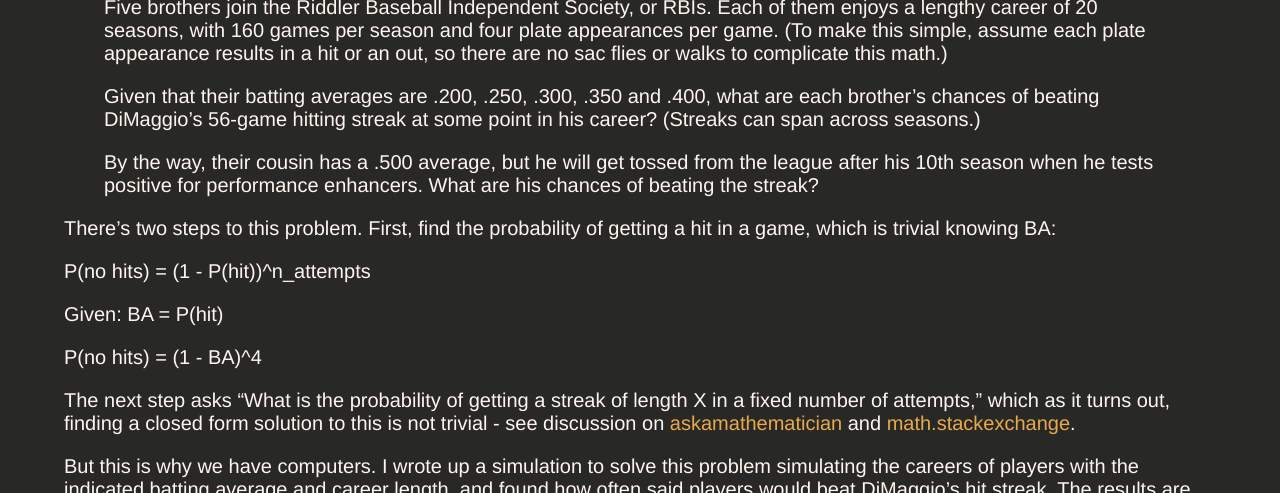
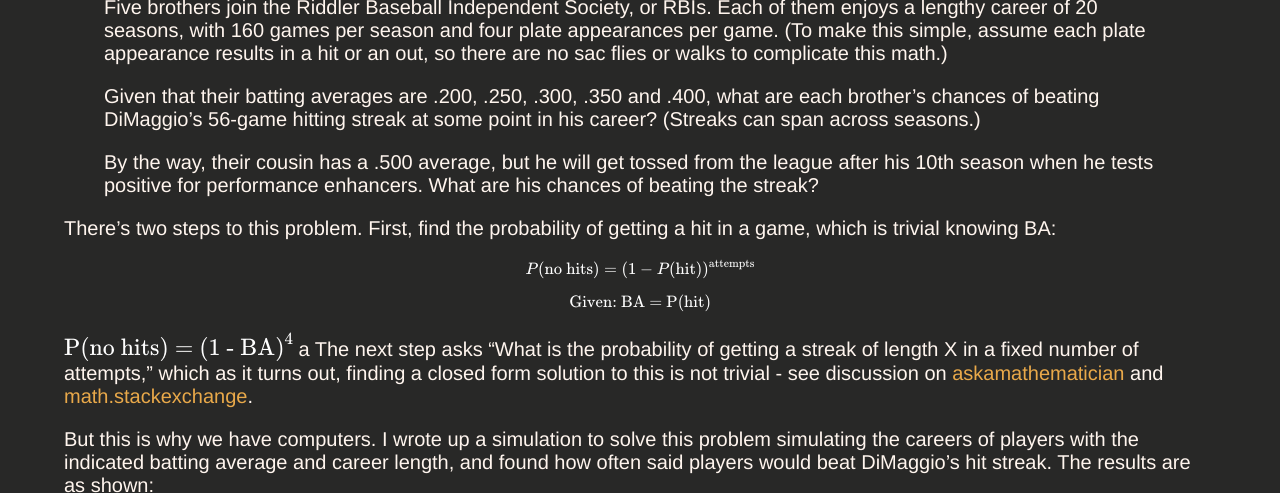
Before and after one commit to tjburch/tjburch.github.io, a Jekyll site: the page built from _posts/2019-05-12-fivethirtyeight_dimaggio.md, in a window 1280 px wide and 900 px high, scrolled down 681 px, cut to the strip 0-493 px from the top of the window. Built offline with Jekyll 4.4.1, drawn with Linux system fonts in a browser that asks for light colours; formulas are drawn with MathJax 3; comment, search, counter and statistics services are not loaded.

Commit message:
Add mathjax

```diff
--- a/_layouts/default.html
+++ b/_layouts/default.html
@@ -1,6 +1,7 @@
 <!DOCTYPE html>
+<script type="text/javascript" src="http://cdn.mathjax.org/mathjax/latest/MathJax.js?config=TeX-AMS-MML_HTMLorMML"></script>
+
 <html>
-
     <head>
         <title>{{ page.title }}</title>
 		<!-- link to main stylesheet -->
--- a/_posts/2019-05-12-fivethirtyeight_dimaggio.md
+++ b/_posts/2019-05-12-fivethirtyeight_dimaggio.md
@@ -18,12 +18,12 @@ The problem statement:
 
 There's two steps to this problem. First, find the probability of getting a hit in a game, which is trivial knowing BA:
 
-P(no hits) = (1 - P(hit))^n_attempts
+$$\color{white}{P(\text{no hits}) = (1 - P(\text{hit}))^{\text{attempts}}}$$
 
-Given: BA = P(hit)
+$$\color{white}{\text{Given: BA = P(hit)}}$$
 
-P(no hits) = (1 - BA)^4
-
+$$\color{white}{\text{P(no hits) = (1 - BA)}^4}$$
+a
 The next step asks "What is the probability of getting a streak of length X in a fixed number of attempts," which as it turns out, finding a closed form solution to this is not trivial -  see discussion on [askamathematician](https://www.askamathematician.com/2010/07/q-whats-the-chance-of-getting-a-run-of-k-successes-in-n-bernoulli-trials-why-use-approximations-when-the-exact-answer-is-known/) and [math.stackexchange](https://math.stackexchange.com/questions/383704/probability-of-streaks).
 
 But this is why we have computers. I wrote up a simulation to solve this problem simulating the careers of players with the indicated batting average and career length, and found how often said players would beat DiMaggio's hit streak. The results are as shown:
```
